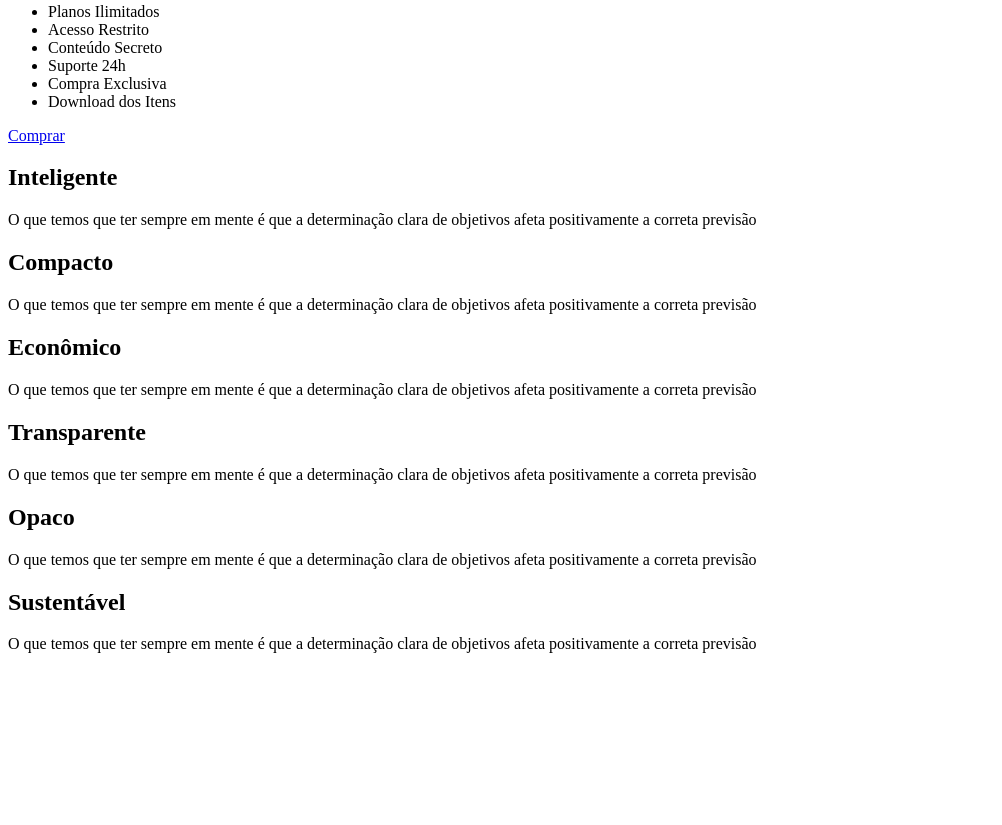
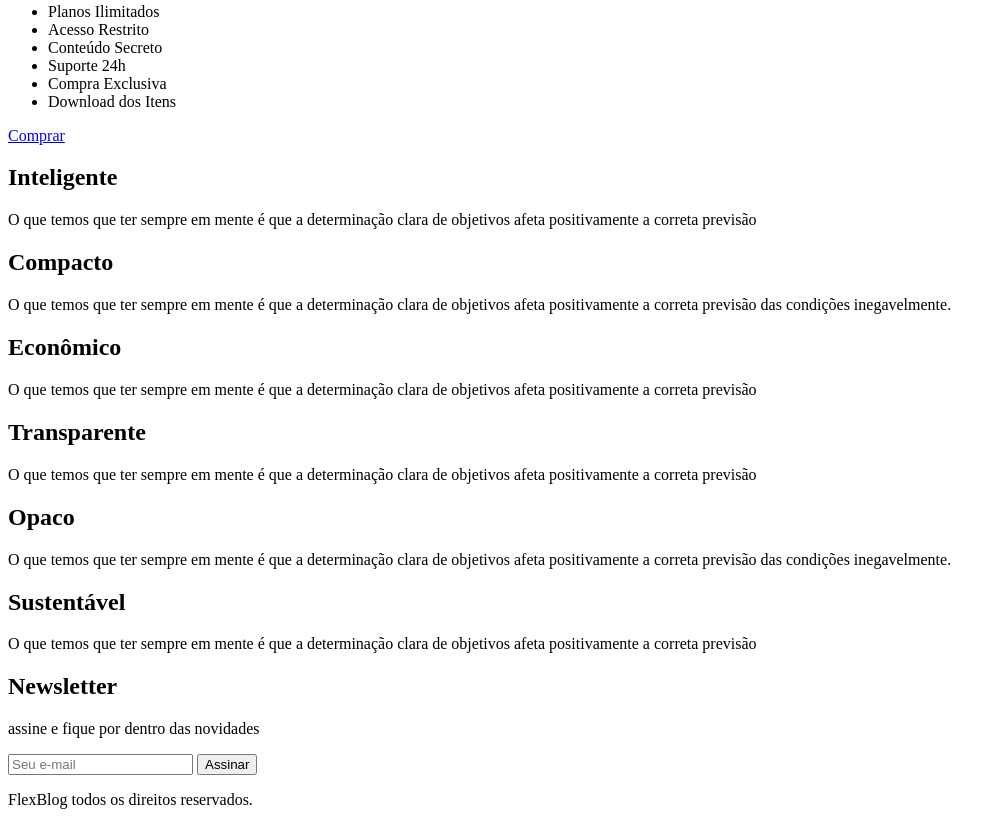
Before and after one commit to AlbericoJr/Fundamentos_do_flexbox, a plain HTML site: page Projeto_Flexbox/index.html in a window 1280 px wide. Shown: the part 3891-4716 px from the top of the page, without its empty margins (0-1002 px from the left). Before the commit the page ends 4560 px from the top, so only its background shows below. Drawn offline with Linux system fonts and the light colour scheme.

Commit message:
introdução

```diff
--- a/Projeto_Flexbox/index.html
+++ b/Projeto_Flexbox/index.html
@@ -116,7 +116,7 @@
 
         <div class="qualidade-item">
             <h2>Compacto</h2>
-            <p>O que temos que ter sempre em mente é que a determinação clara de objetivos afeta positivamente a correta previsão</p>
+            <p>O que temos que ter sempre em mente é que a determinação clara de objetivos afeta positivamente a correta previsão das condições inegavelmente.</p>
         </div>
 
         <div class="qualidade-item">
@@ -131,7 +131,7 @@
 
         <div class="qualidade-item">
             <h2>Opaco</h2>
-            <p>O que temos que ter sempre em mente é que a determinação clara de objetivos afeta positivamente a correta previsão</p>
+            <p>O que temos que ter sempre em mente é que a determinação clara de objetivos afeta positivamente a correta previsão das condições inegavelmente.</p>
         </div>
 
         <div class="qualidade-item">
@@ -139,5 +139,20 @@
             <p>O que temos que ter sempre em mente é que a determinação clara de objetivos afeta positivamente a correta previsão</p>
         </div>
     </section>
+
+    <section class="newsletter">
+        <div class="newsletter-info">
+            <h1>Newsletter</h1>
+            <p>assine e fique por dentro das novidades</p>
+        </div>
+        <form class="newsletter-form">
+            <input type="text" placeholder="Seu e-mail">
+            <button type="submit">Assinar</button>
+        </form>
+    </section>
+
+    <footer class="footer">
+        <p>FlexBlog todos os direitos reservados.</p>
+    </footer>
 </body>
 </html>
```
